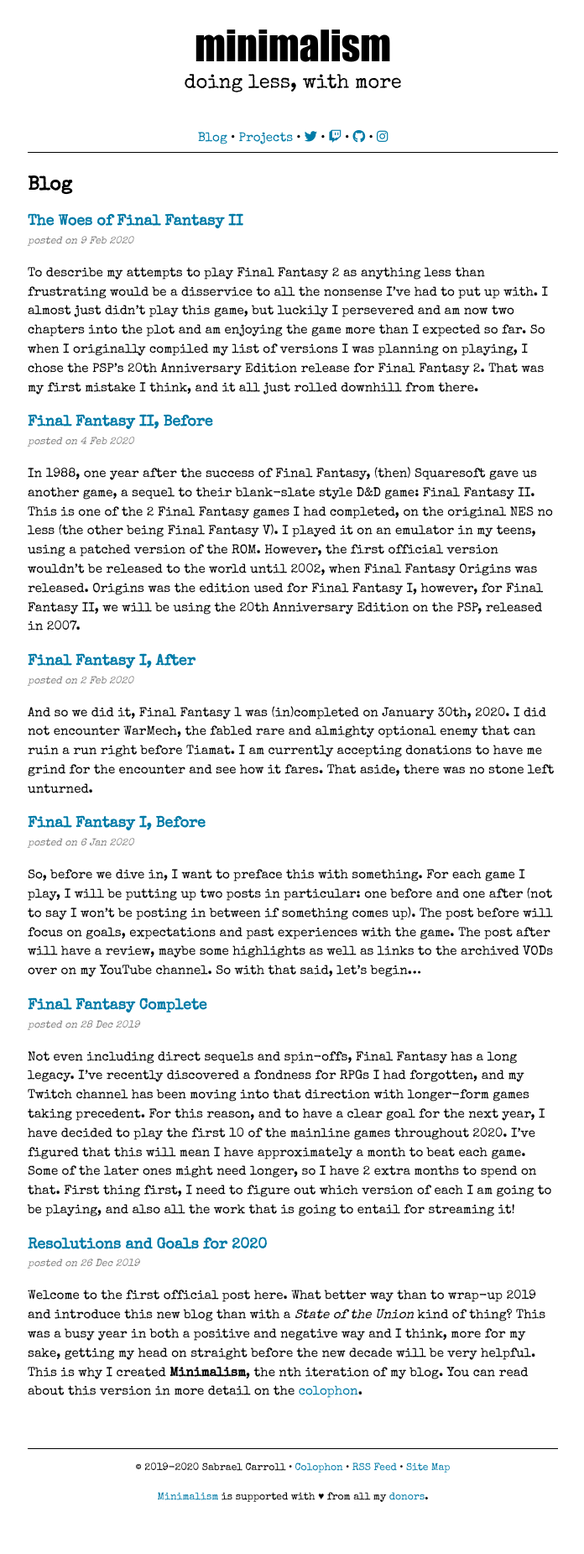
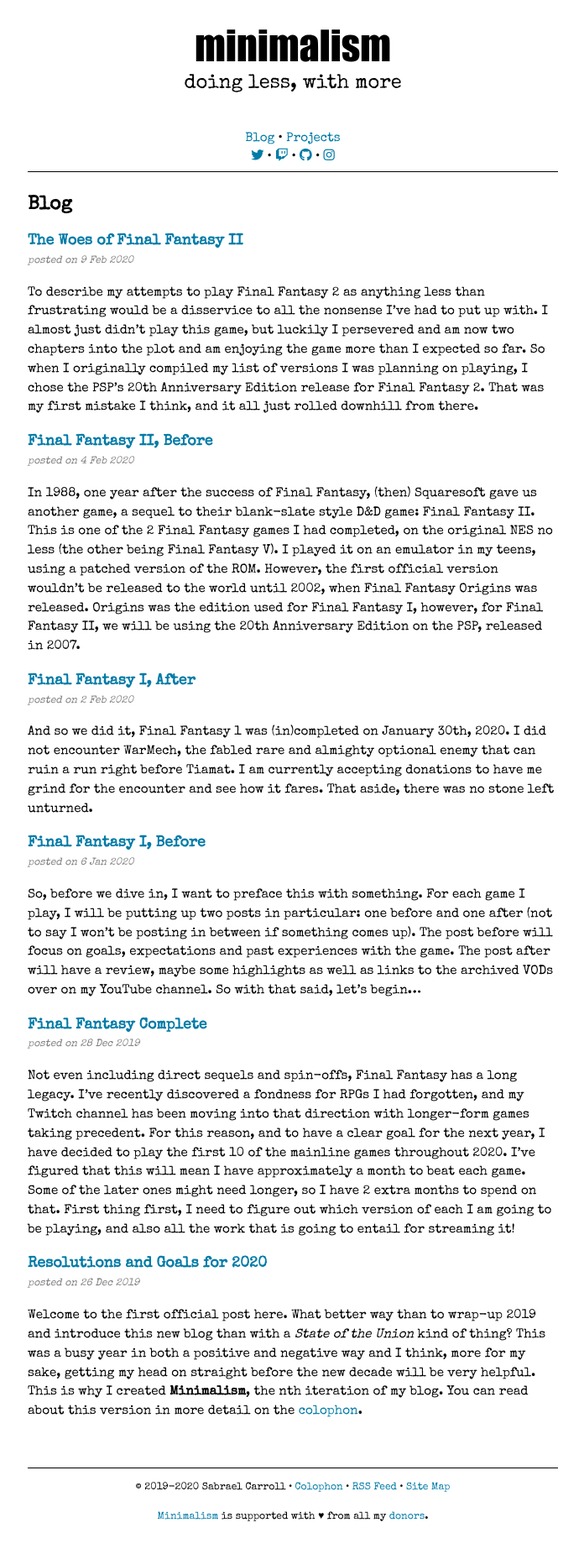
Before and after one commit to rabbitDumpling/rabbitdumpling.github.io, a Jekyll site: the page built from index.md, in a window 1280 px wide. Shown: the whole page at 84% size, without its empty margins (291-987 px from the left). Built offline with Jekyll 4.4.1, drawn with Linux system fonts in a browser that asks for light colours; nearby versions of some CDN libraries; before the commit the page ends 1828 px from its top, so only the background shows below that.

Commit message:
Update nav menu

```diff
--- a/_includes/nav.html
+++ b/_includes/nav.html
@@ -1,6 +1,7 @@
 <div id="nav">
   <a href="{{site.url}}{{site.baseurl}}/">Blog</a> •
-  <a href="{{site.url}}{{site.baseurl}}/projects/">Projects</a> •
+  <a href="{{site.url}}{{site.baseurl}}/projects/">Projects</a>
+  <br>
   <a href="https://twitter.com/rabbitDumpling"><i class="fab fa-twitter"></i></a> •
   <a href="https://www.twitch.tv/rabbitdumpling"><i class="fab fa-twitch"></i></a> •
   <a href="https://github.com/rabbitDumpling"><i class="fab fa-github"></i></a> •
```
